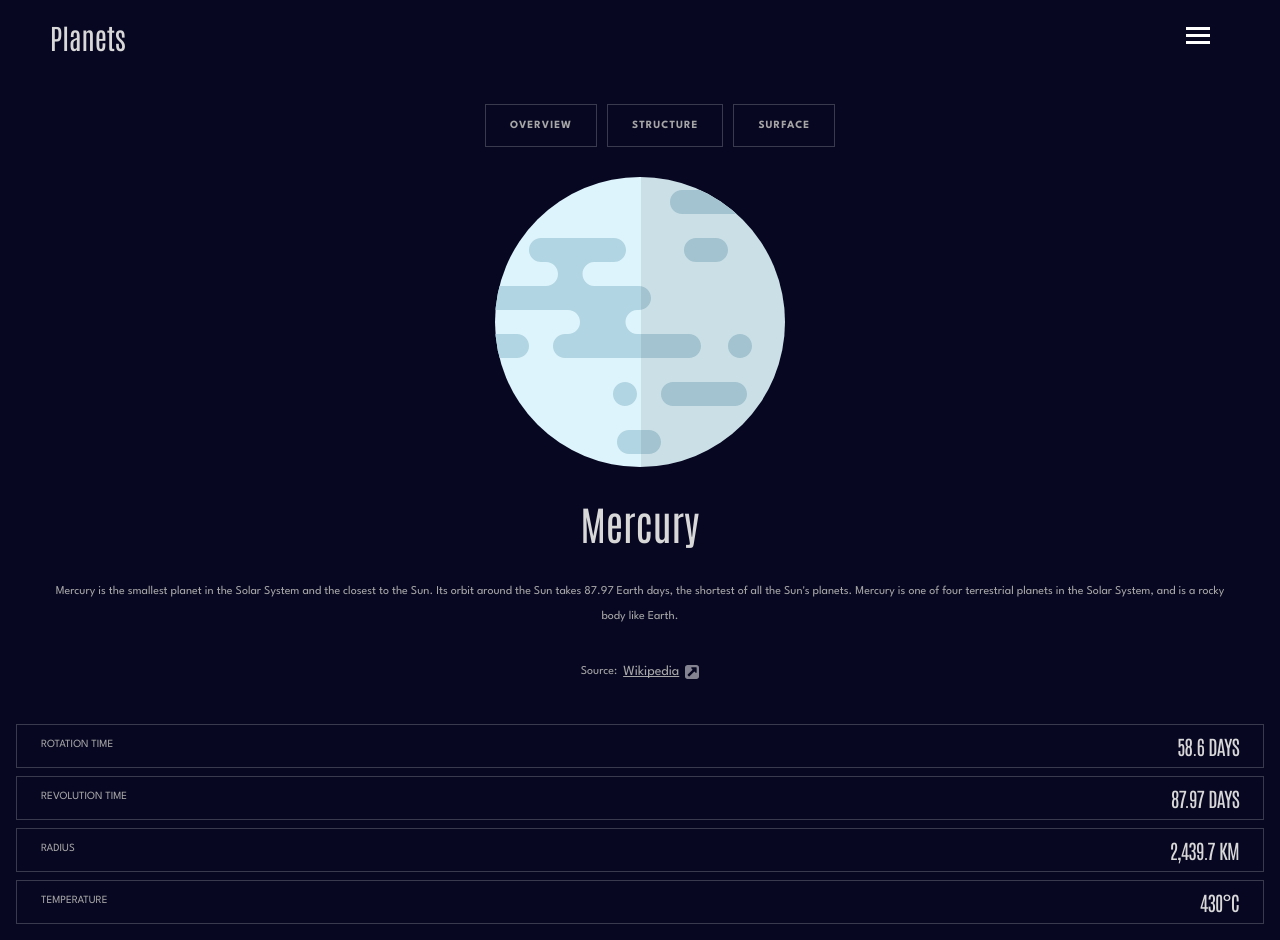
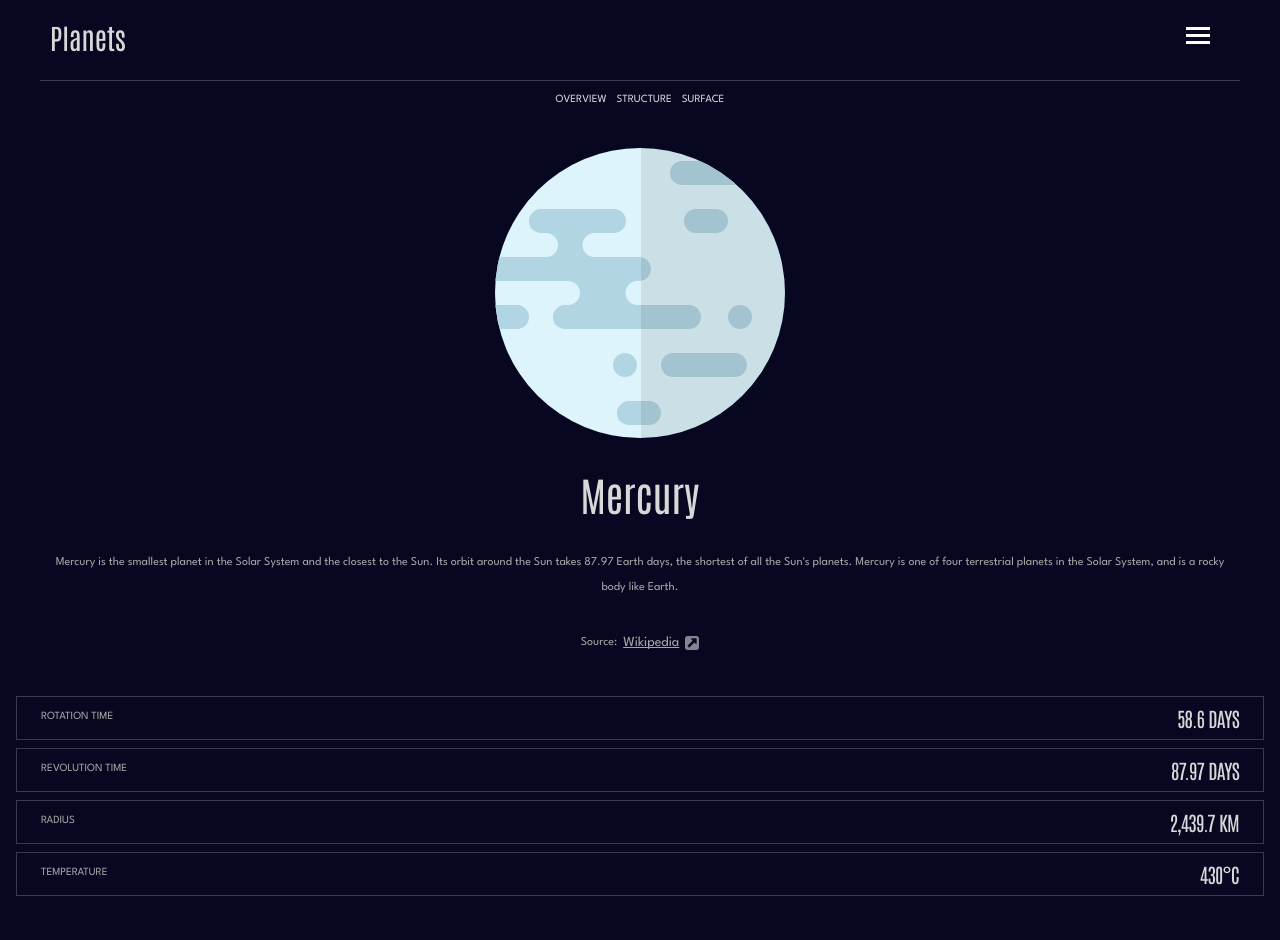
Before and after one commit to cgojk/planets, a React (Vite) app: page /mercury/overview in a window 1280 px wide. After the commit the page ends 912 px from the top, so only its background shows below. Built offline with nearby package versions, Linux system fonts and the light colour scheme.

Commit message:
adding sytles to the internal menu

```diff
--- a/src/styles/_base.scss
+++ b/src/styles/_base.scss
@@ -45,7 +45,8 @@ body {
   display: flex;
   justify-content: space-between;
   align-items: center;
-  padding: 0 0 var(--space-8) var(--space-4);
+  padding: 0 0 var(--space-2) var(--space-4);
+  border-bottom: 1px solid rgba(255, 255, 255, 0.205);
 }
 
 .menu-btn {
@@ -244,7 +245,7 @@ a {
 
   text-transform:uppercase;
 
-  margin-top:var(--space-8);
+  margin-top:var(--space-2);
 
   .internal-navigation__list{
     display:flex;
@@ -254,16 +255,17 @@ a {
     gap:var(--space-4);
     text-decoration:none;
     list-style:none;
+     cursor:pointer;
+      padding:.5rem 1.5rem .5rem 1.5rem;
+      // border:1px solid rgba(255, 255, 255, 0.205);
+      transition:all .3s ease-in-out;gggg
 
     .internal-navigation__item{
       font: var(--font-10-bold);
       letter-spacing: var(--font-10-bold-letter-spacing);
       color: var(--neutral-400);
 
-      cursor:pointer;
-      padding:.5rem 1.5rem .5rem 1.5rem;
-      border:1px solid rgba(255, 255, 255, 0.205);
-      transition:all .3s ease-in-out;
+
 
       &:hover,
       &:focus-visible,
--- a/src/styles/index.css
+++ b/src/styles/index.css
@@ -431,15 +431,15 @@ a {
   gap: var(--space-4);
   text-decoration: none;
   list-style: none;
+  cursor: pointer;
+  padding: 0.5rem 1.5rem 0.5rem 1.5rem;
+  border: 1px solid rgba(255, 255, 255, 0.205);
+  transition: all 0.3s ease-in-out;
 }
 .internal-navigation .internal-navigation__list .internal-navigation__item {
   font: var(--font-10-bold);
   letter-spacing: var(--font-10-bold-letter-spacing);
   color: var(--neutral-400);
-  cursor: pointer;
-  padding: 0.5rem 1.5rem 0.5rem 1.5rem;
-  border: 1px solid rgba(255, 255, 255, 0.205);
-  transition: all 0.3s ease-in-out;
 }
 .internal-navigation .internal-navigation__list .internal-navigation__item:hover, .internal-navigation .internal-navigation__list .internal-navigation__item:focus-visible, .internal-navigation .internal-navigation__list .internal-navigation__item.active {
   color: var(--aqua-50);
```
Also changed, not shown: 1 other file (tests, documents, lock files or other folders).
